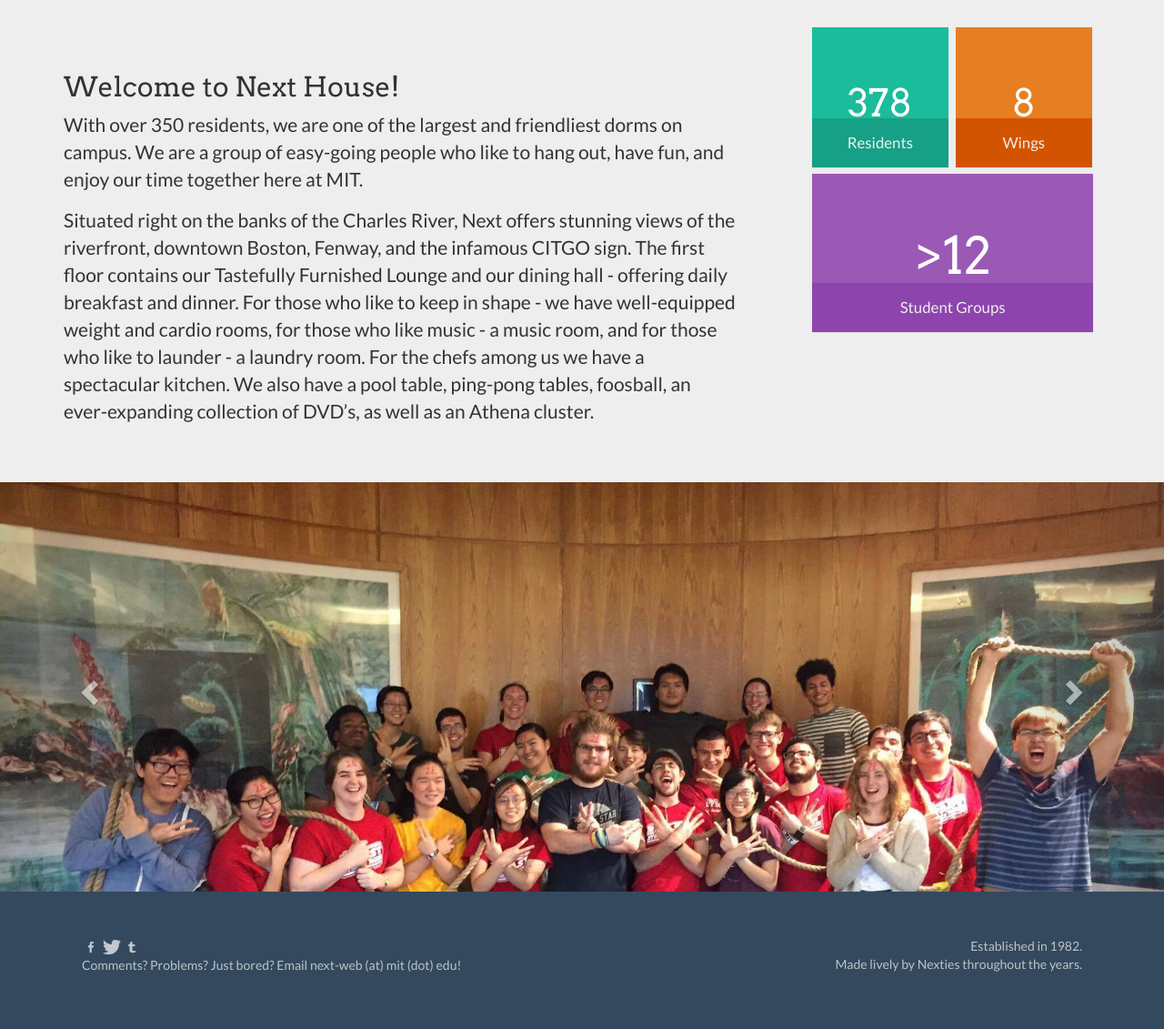
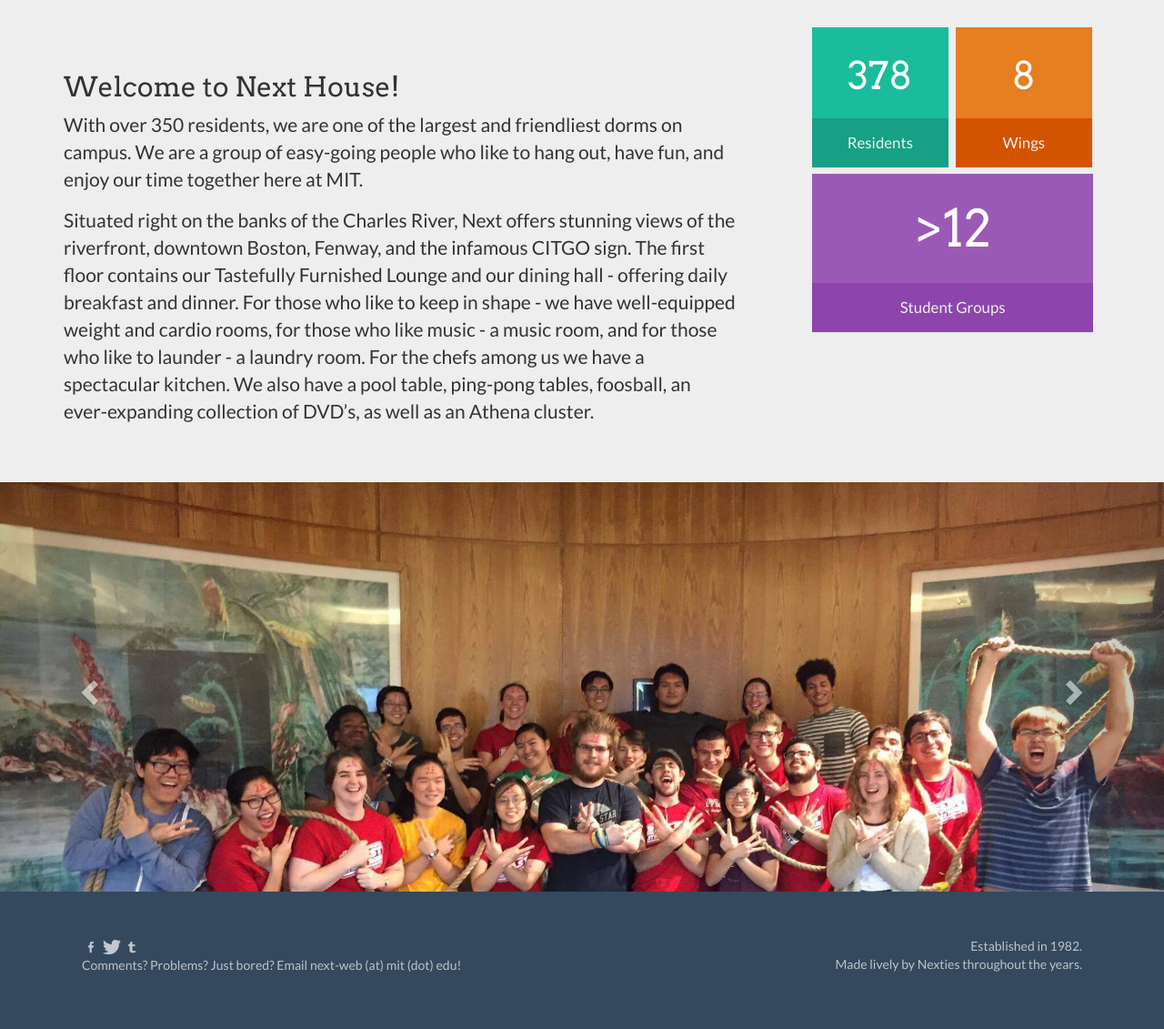
Before and after one commit to cory2067/next-house, a Jekyll site: the page built from index.md, in a window 1280 px wide. Shown: the part 470-1601 px from the top of the page at 91% size. Built offline with Jekyll 4.4.1, drawn with Linux system fonts in a browser that asks for light colours; nearby versions of some CDN libraries; our own code applies the rules of GitHub Pages for plain Markdown files.

Commit message:
css: Fix alignment of numbers on home page.

```diff
--- a/static/css/stylesheet.css
+++ b/static/css/stylesheet.css
@@ -8,6 +8,10 @@ h1, h2, h3{
 
 h2, h3 {
   margin-top: 50px;
+}
+
+.panel-heading h3 {
+  margin-top: 20px;
 }
 
 p{
```
